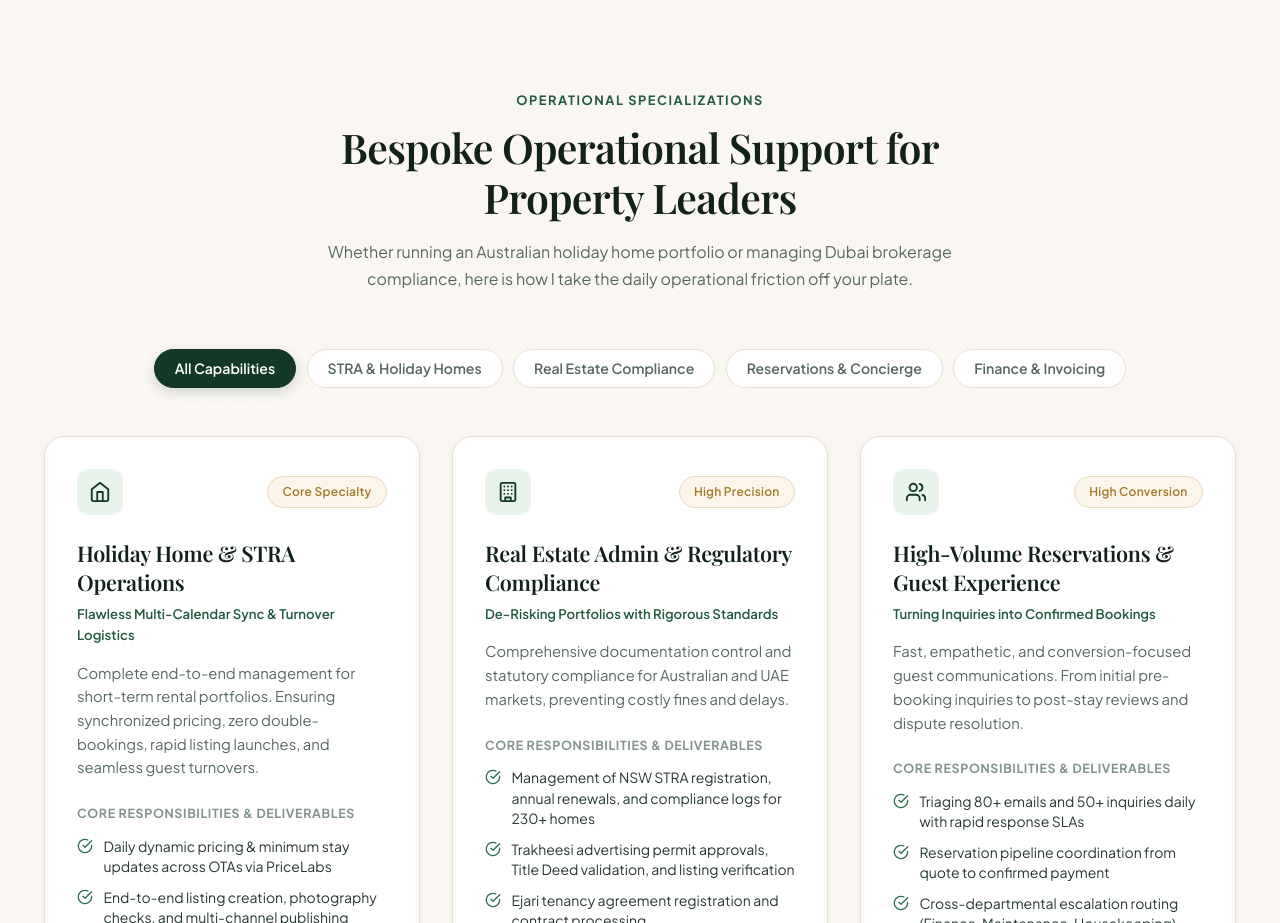
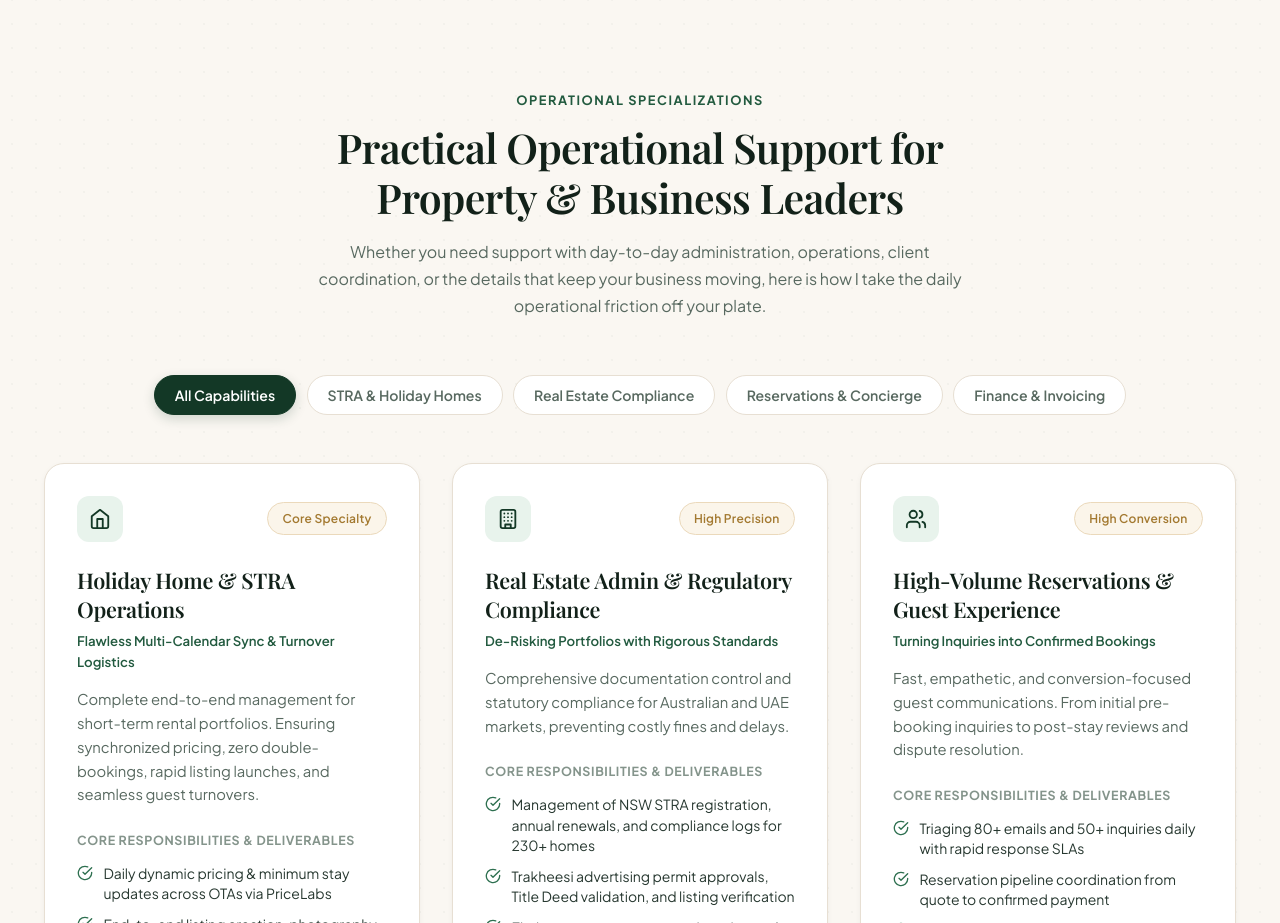
Before and after one commit to klint-droid/client1-portfolio, a React (Vite) app: page / in a window 1280 px wide. Shown: the part 1140-2063 px from the top of the page. Built offline with nearby package versions, Linux system fonts and the light colour scheme; a web font is replaced by a local one.

Commit message:
Update Operational Specializations section header and description

```diff
--- a/src/components/ServicesSection.tsx
+++ b/src/components/ServicesSection.tsx
@@ -51,10 +51,9 @@ export const ServicesSection: React.FC<ServicesSectionProps> = ({ onSelectServic
         {/* Section Header */}
         <div className="section-header">
           <span className="sub-caption">Operational Specializations</span>
-          <h2>Bespoke Operational Support for Property Leaders</h2>
+          <h2>Practical Operational Support for Property & Business Leaders</h2>
           <p>
-            Whether running an Australian holiday home portfolio or managing Dubai brokerage compliance,
-            here is how I take the daily operational friction off your plate.
+            Whether you need support with day-to-day administration, operations, client coordination, or the details that keep your business moving, here is how I take the daily operational friction off your plate.
           </p>
         </div>
 
```
